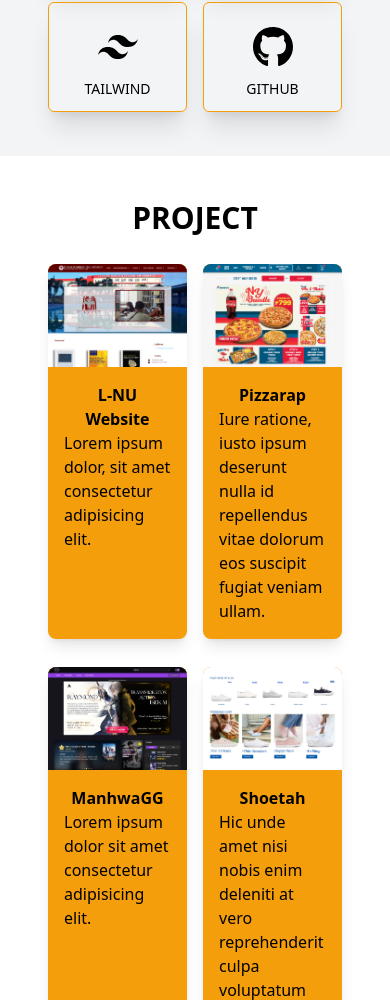
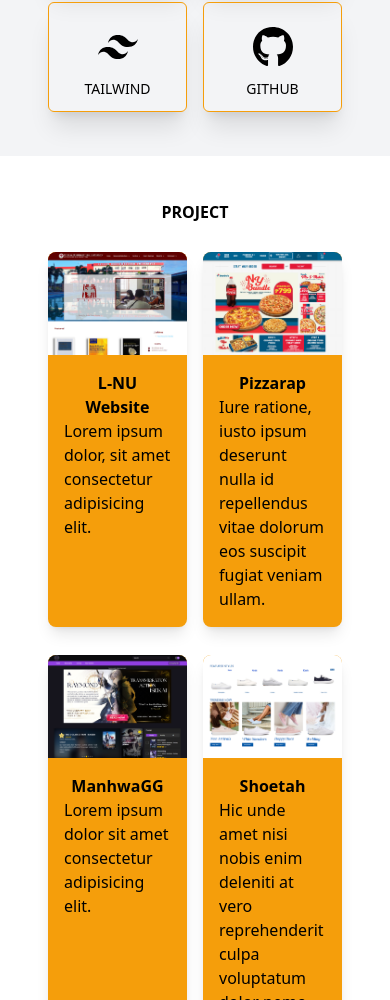
Before and after one commit to Drinisit/drin-portfolio, a React (Create React App) app: page / in a window 390 px wide. Shown: the part 736-1736 px from the top of the page. Built offline with nearby package versions, Linux system fonts and the light colour scheme; the HTML template or start-up script is replaced by a standard one.

Commit message:
Fixing  columns on small screen

```diff
--- a/src/components/Project.jsx
+++ b/src/components/Project.jsx
@@ -9,7 +9,7 @@
     <div className='w-full py-11 xxs:py-11 xs:px-20 md:py-16 px-12'>
         <div className='max-w-[1240px] mx-auto grid gap-4 xxs:grid-cols-2 lg:grid-cols-4'>
             <div className='w-full flex flex-col xxs:col-span-2 lg:col-span-4'>
-                <h1 className='text-3xl font-bold uppercase text-center'>Project</h1>
+                <h1 className='xxs:text-md lg:text-3xl font-bold uppercase text-center'>Project</h1>
             </div>
 
 
```
